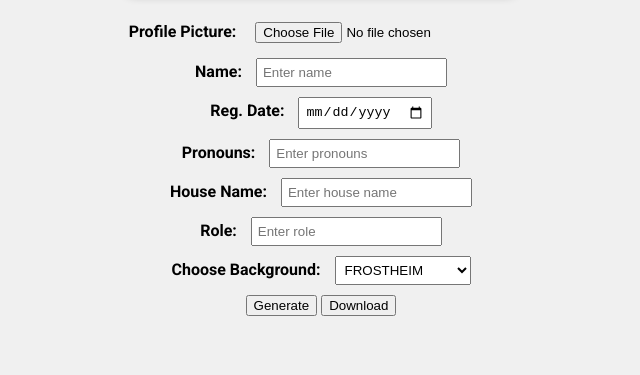
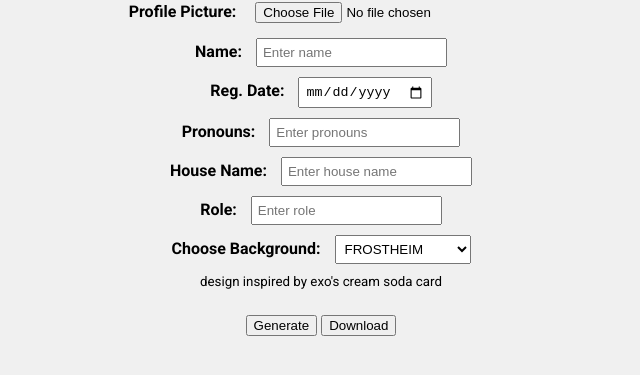
Before and after one commit to hoshibamitaiga/Darkwick-ID, a plain HTML site: page index.html in a window 1280 px wide. Shown: the part 411-786 px from the top of the page, without its empty margins (319-959 px from the left). Drawn offline with nearby package versions, Linux system fonts and the light colour scheme.

Commit message:
Update index.html

```diff
--- a/index.html
+++ b/index.html
@@ -55,6 +55,7 @@
                 <option value="https://raw.githubusercontent.com/hoshibamitaiga/idimages/main/20240930_194312.png">OBSCUARY</option>
                 <option value="https://raw.githubusercontent.com/hoshibamitaiga/idimages/main/20240930_194207.png">MORTKRANKEN</option>
             </select>
+            <footer><sup>design inspired by exo's cream soda card</sup></footer>
             <br>
             <button onclick="generateCard()">Generate</button>
             <button onclick="downloadCard()">Download</button>
```
